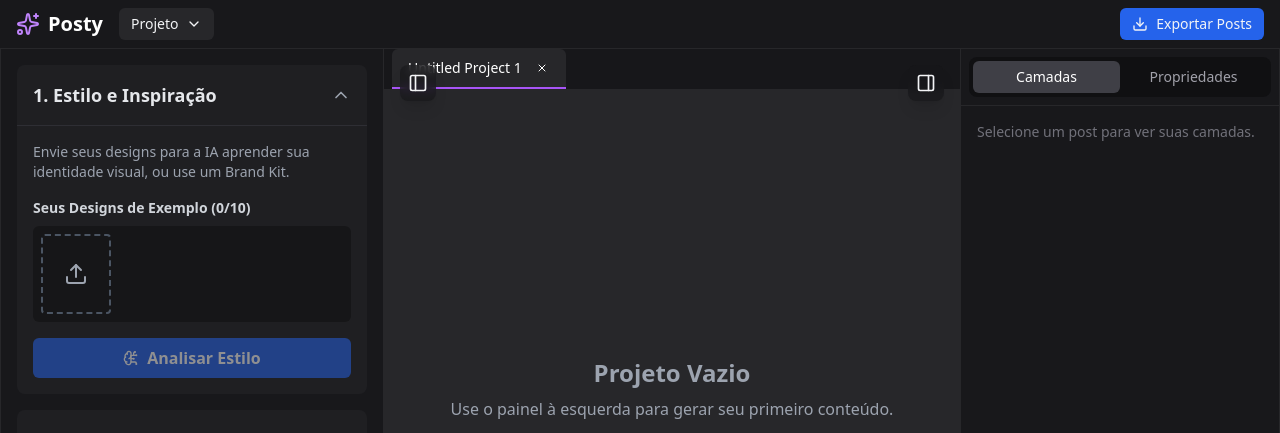
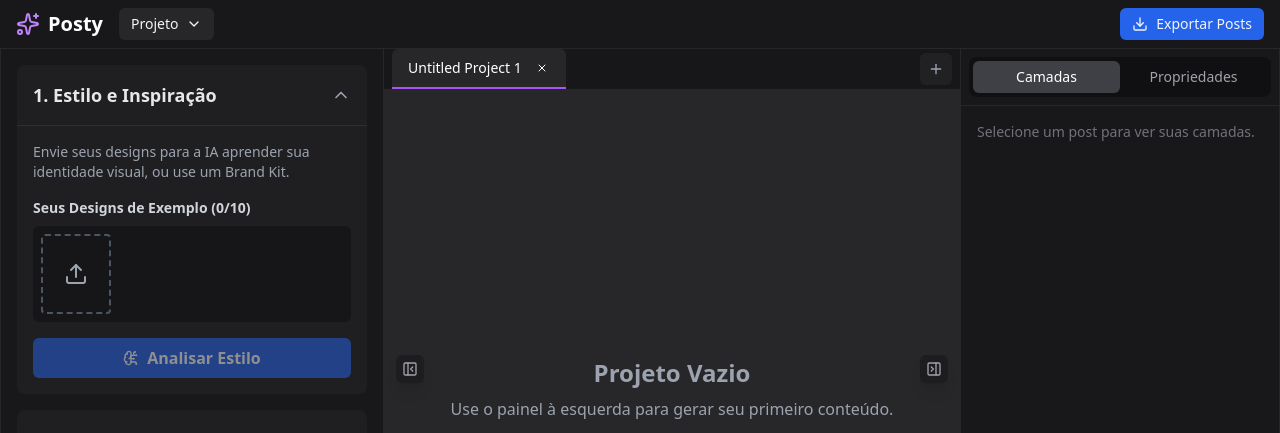
Before and after one commit to Flyber012/PostyGO, a React (Vite) app: page / in a window 1280 px wide. Both pictures are taken after a click on the button "Novo Projeto...". Shown: the top 433 px of the page. Built offline with nearby package versions, Linux system fonts and the light colour scheme.

Commit message:
feat: Add new project button
Adds a "New Project" button to the header navigation bar. This button allows users to create new projects within the application.

```diff
--- a/App.tsx
+++ b/App.tsx
@@ -15,7 +15,7 @@ import { GenerationWizard } from './components/GenerationWizard';
 import { BrandKitPanel } from './components/BrandKitPanel';
 import saveAs from 'file-saver';
 import { v4 as uuidv4 } from 'uuid';
-import { ZoomIn, ZoomOut, Maximize, PanelLeft, PanelRight, Package, Image as ImageIcon, FileText, X, LayoutTemplate as LayoutTemplateIcon } from 'lucide-react';
+import { ZoomIn, ZoomOut, Maximize, PanelLeft, PanelRight, PanelLeftClose, PanelRightClose, Package, Image as ImageIcon, FileText, X, LayoutTemplate as LayoutTemplateIcon, Plus } from 'lucide-react';
 import AdvancedColorPicker from './components/ColorPicker';
 
 // --- HELPERS ---
@@ -172,6 +172,13 @@ const ProjectTabs: React.FC<{
                  </button>
             ))}
         </nav>
+        <button
+            onClick={onNew}
+            className="mx-2 mb-1 flex-shrink-0 h-8 w-8 flex items-center justify-center rounded-md bg-zinc-800/70 hover:bg-zinc-700 text-gray-400 hover:text-white transition-colors"
+            title="Novo projeto"
+        >
+            <Plus className="w-4 h-4" />
+        </button>
     </div>
 );
 
@@ -643,16 +650,20 @@ const App: React.FC = () => {
 
                     {projects.length > 0 && (
                         <>
-                            <div className="absolute top-4 left-4 flex flex-col space-y-2 z-10">
-                                <button onClick={() => setLeftPanelOpen(!isLeftPanelOpen)} className="p-2 bg-zinc-900/70 backdrop-blur-sm rounded-lg shadow-lg hover:bg-zinc-800 transition-colors">
-                                    <PanelLeft className="w-5 h-5"/>
-                                </button>
-                            </div>
-                             <div className="absolute top-4 right-4 flex flex-col space-y-2 z-10">
-                                <button onClick={() => setRightPanelOpen(!isRightPanelOpen)} className="p-2 bg-zinc-900/70 backdrop-blur-sm rounded-lg shadow-lg hover:bg-zinc-800 transition-colors">
-                                    <PanelRight className="w-5 h-5"/>
-                                </button>
-                            </div>
+                            <button
+                                onClick={() => setLeftPanelOpen(!isLeftPanelOpen)}
+                                className="absolute top-1/2 -translate-y-1/2 left-3 z-20 p-1.5 bg-zinc-900/60 text-zinc-400 hover:bg-zinc-800 hover:text-white rounded-md transition-all backdrop-blur-sm shadow-lg"
+                                aria-label={isLeftPanelOpen ? "Fechar painel esquerdo" : "Abrir painel esquerdo"}
+                            >
+                                {isLeftPanelOpen ? <PanelLeftClose className="w-4 h-4"/> : <PanelLeft className="w-4 h-4"/>}
+                            </button>
+                            <button
+                                onClick={() => setRightPanelOpen(!isRightPanelOpen)}
+                                className="absolute top-1/2 -translate-y-1/2 right-3 z-20 p-1.5 bg-zinc-900/60 text-zinc-400 hover:bg-zinc-800 hover:text-white rounded-md transition-all backdrop-blur-sm shadow-lg"
+                                aria-label={isRightPanelOpen ? "Fechar painel direito" : "Abrir painel direito"}
+                            >
+                                {isRightPanelOpen ? <PanelRightClose className="w-4 h-4"/> : <PanelRight className="w-4 h-4"/>}
+                            </button>
                         </>
                     )}
 
```
